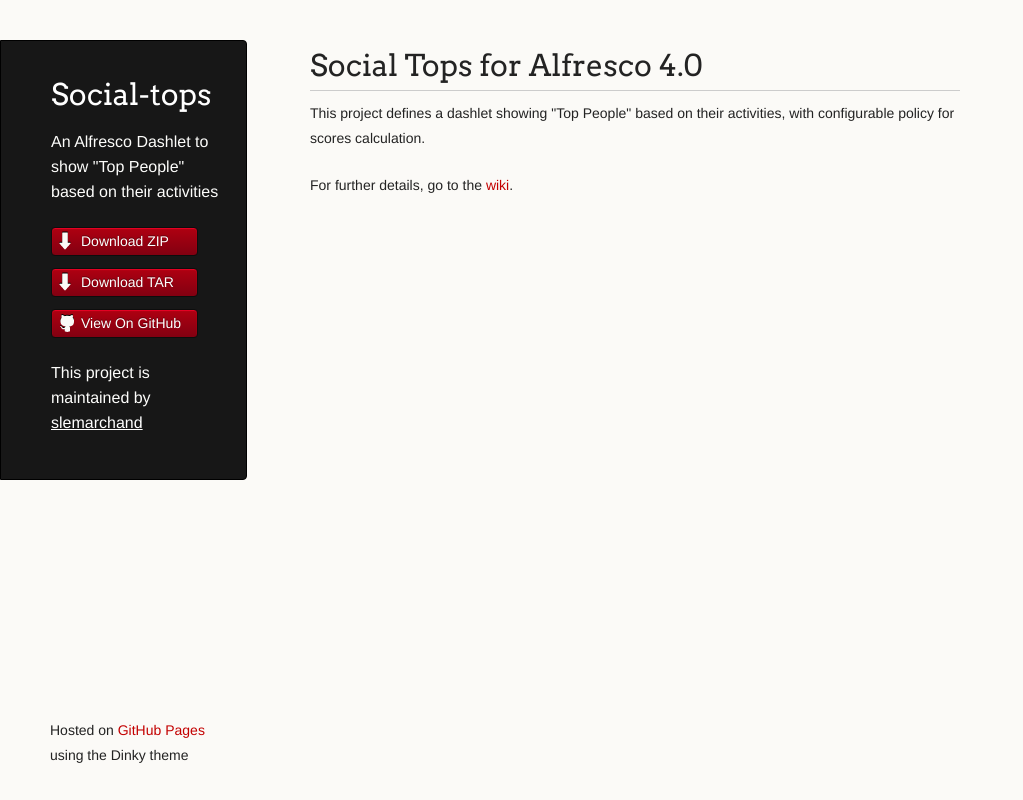
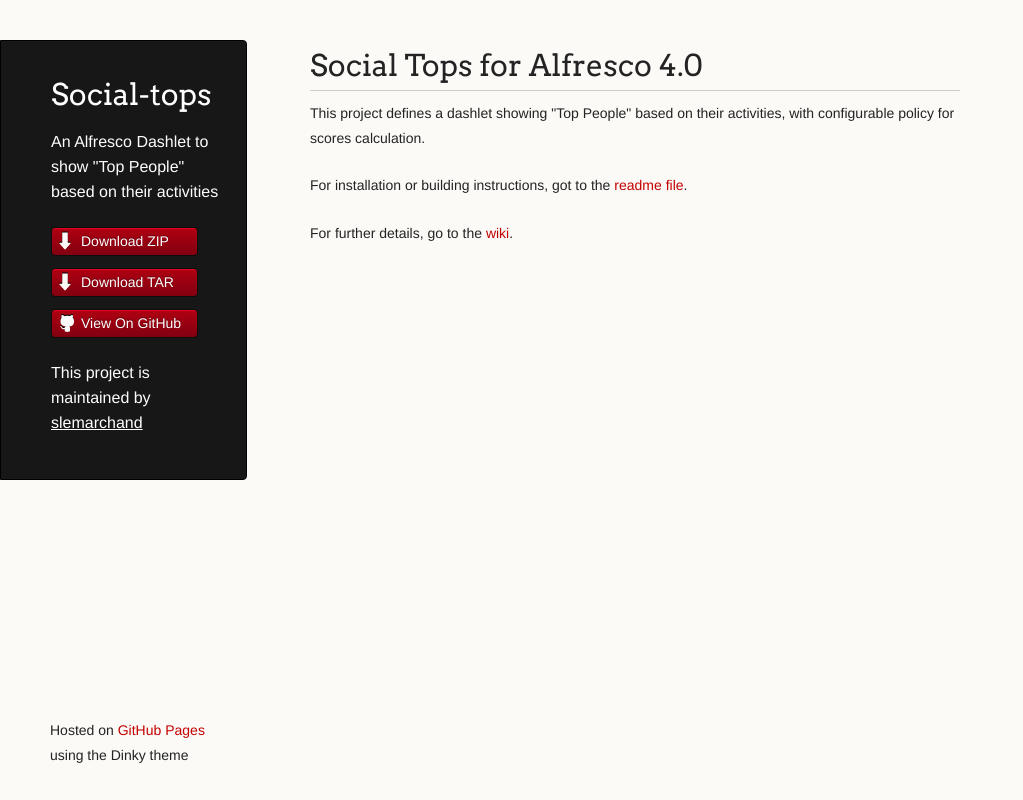
Before and after one commit to slemarchand/social-tops, a plain HTML site: page index.html in a window 1280 px wide. Shown: the whole page, without its empty margins (0-1023 px from the left). Drawn offline with Linux system fonts and the light colour scheme.

Commit message:
Update index.html

```diff
--- a/index.html
+++ b/index.html
@@ -35,6 +35,9 @@
 
 <p>This project defines a dashlet showing "Top People" based on their activities, with configurable policy for scores calculation.</p>
 
+
+<p>For installation or building instructions, got to the <a href="https://github.com/slemarchand/social-tops/blob/master/README.md">readme file</a>.</p>
+
 <p>For further details, go to the <a href="https://github.com/slemarchand/social-tops/wiki">wiki</a>.</p>
 
 
```
